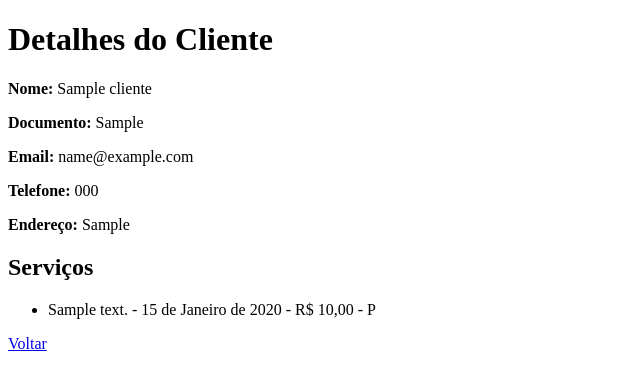
After one commit to marchieduardo/gerenciador-servicos, a Django app: page /clientes/1/ in a window 1280 px wide. The commit adds this page. Shown: the top 390 px of the page, without its empty margins (0-640 px from the left). Run offline with Django 5.2, Linux system fonts and the light colour scheme; tables that the repository leaves empty hold one stand-in row (values such as "Sample post").

Commit message:
feat(clientes): adicionar página de detalhes do cliente e ajustar modelo de serviços

```diff
--- a/clientes/models.py
+++ b/clientes/models.py
@@ -21,7 +21,11 @@ class Servico(models.Model):
     ]
 
     id = models.AutoField(primary_key=True)
-    cliente = models.ForeignKey(Cliente, on_delete=models.CASCADE)
+    cliente = models.ForeignKey(
+        Cliente,
+        on_delete=models.PROTECT,
+        related_name='servicos'
+    )
     descricao = models.TextField()
     data = models.DateField()
     valor = models.DecimalField(max_digits=10, decimal_places=2)
--- /dev/null
+++ b/clientes/templates/detalhes_cliente.html
@@ -0,0 +1,32 @@
+<!DOCTYPE html>
+<html lang="pt-br">
+
+<head>
+    <meta charset="UTF-8">
+    <meta name="viewport" content="width=device-width, initial-scale=1.0">
+    <title>Detalhes do Cliente</title>
+</head>
+
+<body>
+    <h1>Detalhes do Cliente</h1>
+    <p><strong>Nome:</strong> {{ cliente.nome }}</p>
+    <p><strong>Documento:</strong> {{ cliente.documento }}</p>
+    <p><strong>Email:</strong> {{ cliente.email }}</p>
+    <p><strong>Telefone:</strong> {{ cliente.telefone }}</p>
+    <p><strong>Endereço:</strong> {{ cliente.endereco }}</p>
+
+    <h2>Serviços</h2>
+    <ul>
+        {% for servico in cliente.servicos.all %}
+        <li>
+            {{ servico.descricao }} - {{ servico.data }} - R$ {{ servico.valor }} - {{ servico.status }}
+        </li>
+        {% empty %}
+        <li>Nenhum serviço cadastrado.</li>
+        {% endfor %}
+    </ul>
+
+    <a href="{% url 'lista-clientes' %}">Voltar</a>
+</body>
+
+</html>
--- a/clientes/templates/lista_clientes.html
+++ b/clientes/templates/lista_clientes.html
@@ -12,7 +12,11 @@
 
     <ul>
         {% for cliente in clientes %}
-        <li>{{ cliente.nome }} - {{ cliente.telefone }}</li>
+        <li>
+            <a href="{% url 'detalhes-cliente' cliente.id %}">
+                {{ cliente.nome }} - {{ cliente.telefone }}
+            </a>
+        </li>
         {% empty %}
         <li>Nenhum cliente cadastrado.</li>
         {% endfor %}
--- a/clientes/urls.py
+++ b/clientes/urls.py
@@ -4,4 +4,5 @@ from . import views
 urlpatterns = [
     path('clientes/', views.ListaClientesView.as_view(), name='lista-clientes'),
     path('clientes/novo/', views.CriarClienteView.as_view(), name='novo-cliente'),
+    path('clientes/<int:pk>/', views.DetalhesClienteView.as_view(), name='detalhes-cliente'),
 ]
--- a/clientes/views.py
+++ b/clientes/views.py
@@ -1,5 +1,5 @@
 from django.shortcuts import render
-from django.views.generic import ListView, CreateView
+from django.views.generic import ListView, CreateView, DetailView
 from .models import Cliente
 
 # Create your views here.
@@ -14,3 +14,9 @@ class CriarClienteView(CreateView):
     template_name = 'criar_cliente.html'
     fields = '__all__'
     success_url = '/clientes/'
+
+
+class DetalhesClienteView(DetailView):
+    model = Cliente
+    template_name = 'detalhes_cliente.html'
+    context_object_name = 'cliente'
```
Also changed, not shown: clientes/migrations/0004_alter_servico_cliente.py (added).
